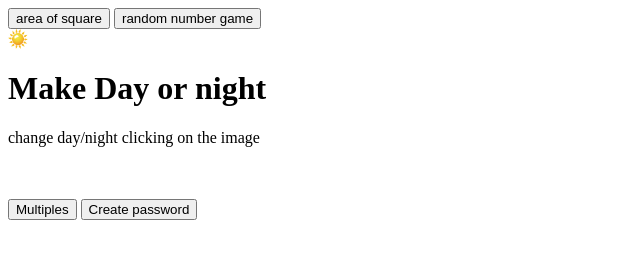
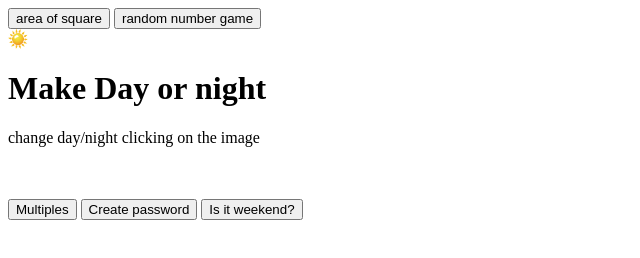
Before and after one commit to tiwarir1/jsPractice, a plain HTML site: page JSpractice/index.html in a window 1280 px wide. Shown: the whole page, without its empty margins (0-640 px from the left). Drawn offline with Linux system fonts and the light colour scheme.

Commit message:
weekend checker

```diff
--- a/JSpractice/index.html
+++ b/JSpractice/index.html
@@ -19,6 +19,8 @@
 
 	<button onclick = "passGen()">Create password</button>
 
+	<button onclick= "weekendCheck()"> Is it weekend?</button>
+
 
 	<script type="text/javascript" src = "js/main.js"></script>
 </body>
--- a/JSpractice/js/main.js
+++ b/JSpractice/js/main.js
@@ -68,3 +68,21 @@ function passGen() {
 	alert(arr);
 
 }
+
+function weekendCheck() {
+	var day = "";
+	//day = new Date().toJSON();
+	//console.log(day);
+	var inp = prompt("enter a date in this format Month DD, YYYY", 'Aug 18, 2018');
+	var chk = new Date(inp);
+	console.log(chk.getDay());
+	var wEnd = chk.getDay();
+	console.log(wEnd);
+	if (wEnd == 6 || wEnd == 0){
+		day = "WEEKEND!!!";
+	}
+	else {
+		day = "not a weekend";
+	}
+	alert(day);
+}
```
